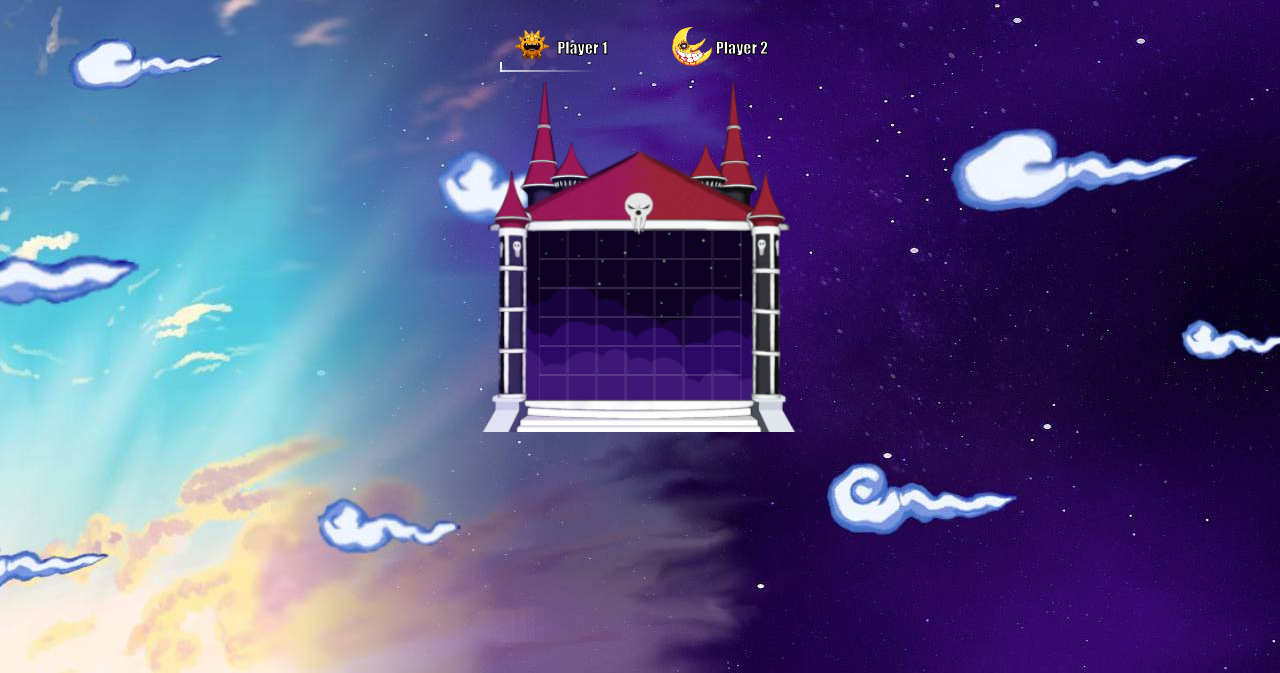
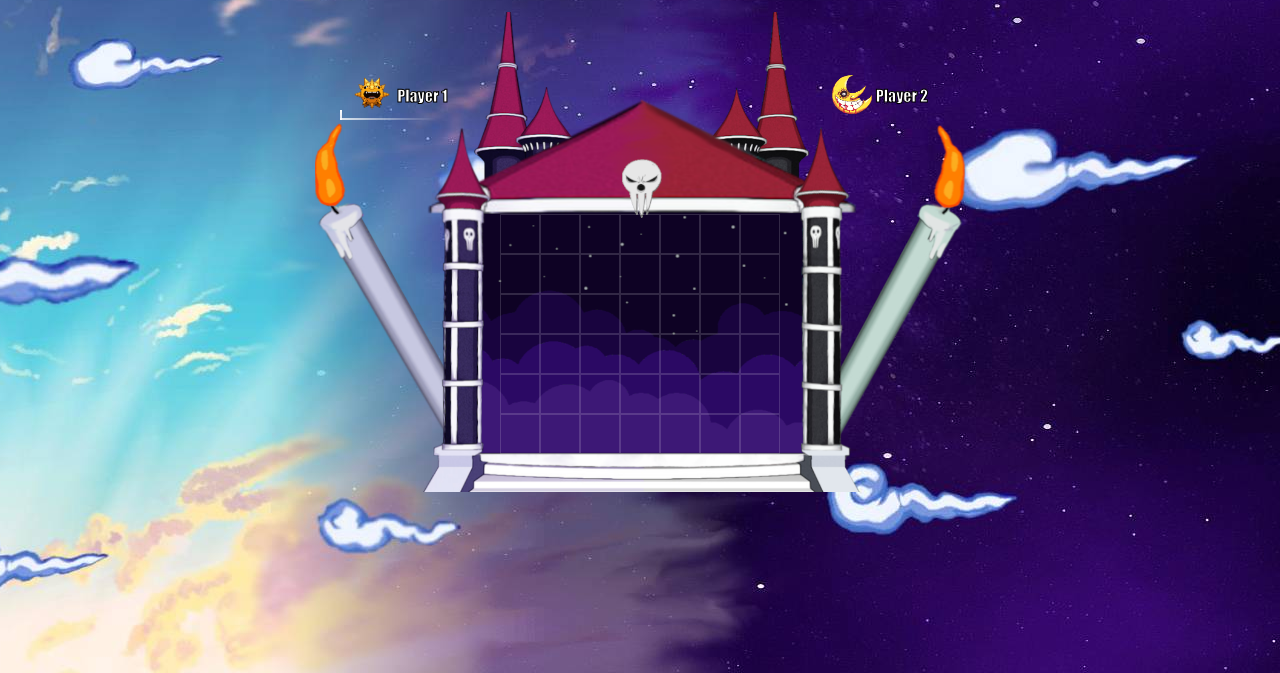
Before and after one commit to victorsnms/lig4, a plain HTML site: page index.html in a window 1280 px wide. Both pictures are taken after a click on the button "Play". Shown: the part 127-800 px from the top of the page. Drawn offline with Linux system fonts and the light colour scheme.

Commit message:
ajustes do castelo

```diff
--- a/style.css
+++ b/style.css
@@ -438,4 +438,30 @@ main {
         top: 63%;
         left: -91%;
     }
+
+    .castelo{
+        background-image: url(./assets/images/tabuleiroPc.png);
+        width: 650px;
+        height: 480px;
+    }
+
+    .quadrados{
+        width: 40px;
+        height: 40px;
+    }
+
+    .disco{
+        width: 40px;
+        height: 40px;
+    }
+
+    .players{
+        width: 600px;
+        position: absolute;
+        top: 10%;
+    }
+
+    main{
+        position: relative;
+    }
 }
```
